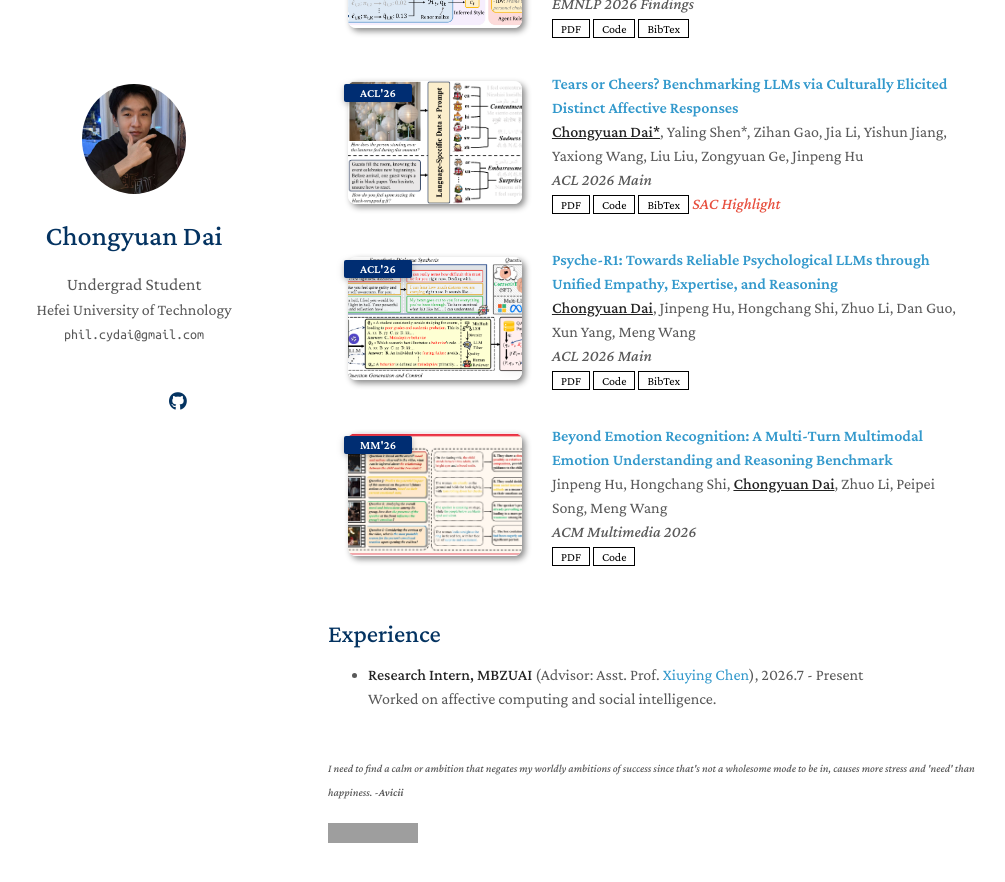
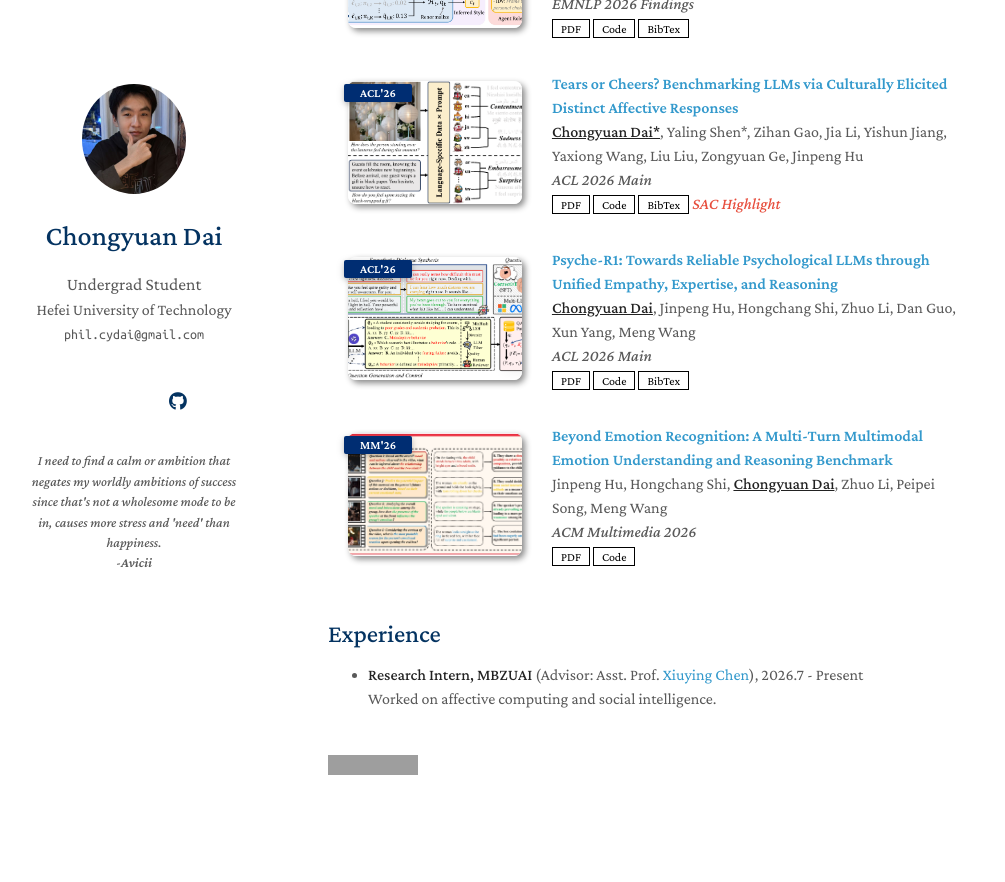
Before and after one commit to chyuandai/chyuandai.github.io, a Jekyll site: the page built from index.md, in a window 1280 px wide and 900 px high, scrolled down 624 px. Shown: the top 882 px of the window, without its empty margins (142-1147 px from the left). Built offline with Jekyll 4.4.1, drawn with Linux system fonts in a browser that asks for light colours; a style sheet for code colours, icons or effects is not loaded; our own code applies the rules of GitHub Pages for plain Markdown files; after the commit the page ends 1456 px from its top, so only the background shows below that; grey boxes are pictures that could not be loaded.

Commit message:
update my personal page

```diff
--- a/_layouts/homepage.html
+++ b/_layouts/homepage.html
@@ -92,16 +92,16 @@
         </div>
         <br>
 
+        {% if site.quote %}
+        <p style="font-size:0.85rem; line-height:1.5; margin:0.5em 0.5em 0;"><i>{{ site.quote }}<br>-<b>{{ site.quote_author }}</b></i></p>
+        {% endif %}
+
       </header>
       <section>
 
       {{ content }}
 
       <br>
-
-      {% if site.quote %}
-      <p><small><i>{{ site.quote }} -<b>{{ site.quote_author }}</b></i></small></p>
-      {% endif %}
 
       {% if site.flag_counter %}
       <a href="https://info.flagcounter.com/{{ site.flag_counter }}" target="_blank" rel="noopener"><img src="https://s01.flagcounter.com/count2/{{ site.flag_counter }}/bg_FFFFFF/txt_000000/border_CCCCCC/columns_2/maxflags_10/viewers_Visitors/labels_0/pageviews_0/flags_0/percent_0/" alt="Flag Counter" border="0"></a>
```
